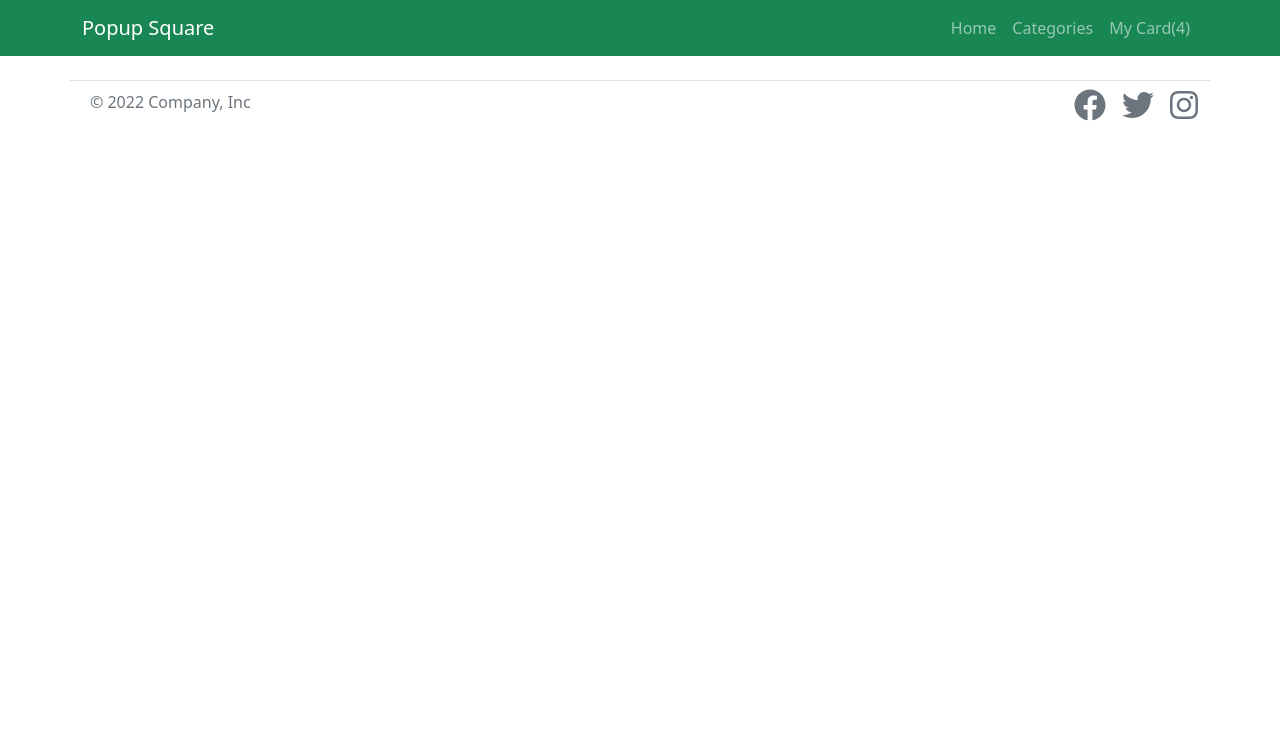
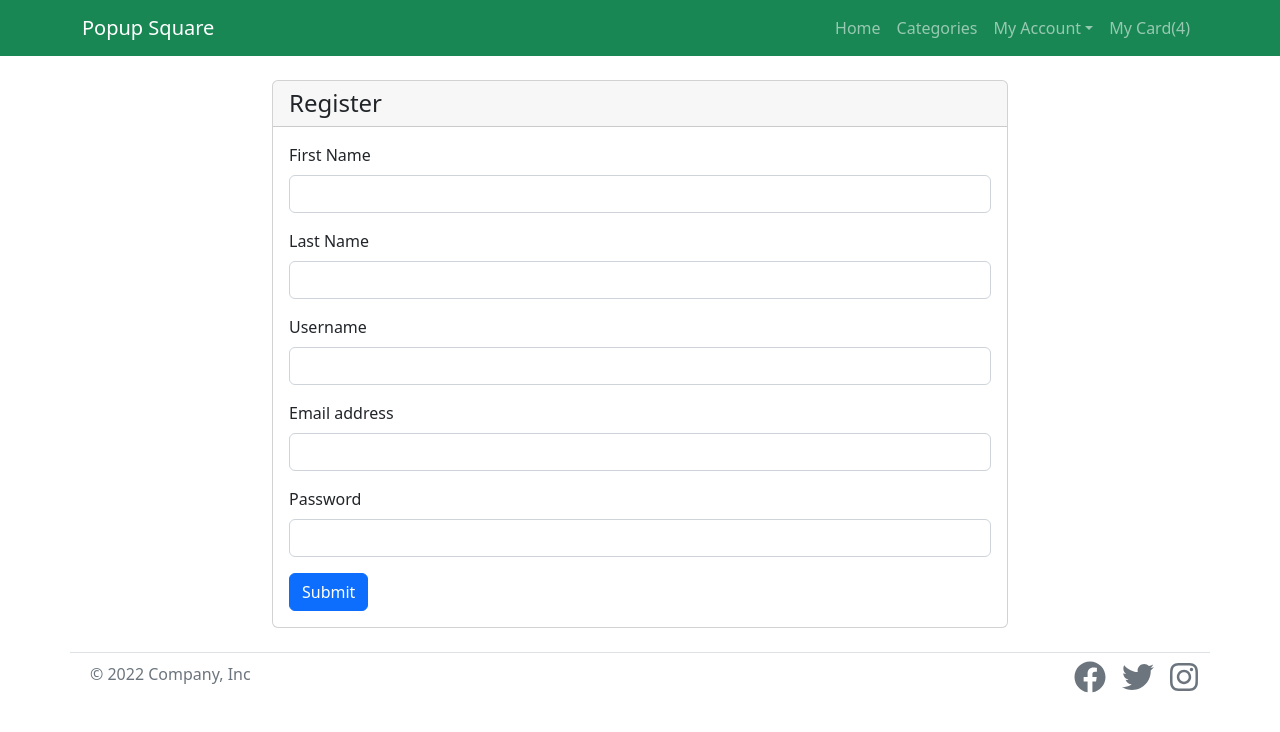
Before and after one commit to chrisunday2013/popupSquare-ecom-frontend, a React (Create React App) app: page /customer-register in a window 1280 px wide. Shown: the top 732 px of the page. Built offline with nearby package versions, Linux system fonts and the light colour scheme.

Commit message:
added customer login and register components

```diff
--- a/src/App.js
+++ b/src/App.js
@@ -11,6 +11,12 @@ import AllProductS from './components/allProducts';
 import ProductDetail from './components/productDetail';
 import Checkout from './components/checkout';
 
+
+// customer info
+import Register from './components/customer/register';
+import Login from './components/customer/login';
+
+
 function App() {
   return (
     <>
@@ -22,6 +28,9 @@ function App() {
            <Route path='/product/:product_slug/:product_id' element={<ProductDetail/>}/>
            <Route path='/products' element={<AllProductS/>}/>
            <Route path='/checkout' element={<Checkout/>}/>
+           {/* customer */}
+           <Route path='/customer-register' element={<Register/>}/>
+           <Route path='/customer-login' element={<Login/>}/>
       </Switch>
       <Footer/>
 
--- /dev/null
+++ b/src/components/customer/login.js
@@ -0,0 +1,34 @@
+
+import { Link } from 'react-router-dom';
+
+function Login(props){
+       return(
+             <div className="container mt-4">
+                   <div className="row">
+                        <div className="col-md-8 col-12 offset-2">
+                            <div className='card'>
+                                  <h4 className='card-header'>Login</h4>
+                                  <div className='card-body'>
+                                        <form>
+                                           <div className="mb-3">
+                                                <label for="username" className="form-label">Username</label>
+                                                <input type="text" className="form-control" id="username" />
+                                            </div>
+
+                                            <div className="mb-3">
+                                                <label for="pwd" className="form-label">Password</label>
+                                                <input type="password" className="form-control" id="pwd" />
+                                            </div>
+
+                                            <button type="submit" className="btn btn-primary">Submit</button>
+                                        </form>
+                                  </div>
+                            </div>
+                        </div>
+                   </div>
+
+             </div>
+       )
+}
+
+export default Login;
--- /dev/null
+++ b/src/components/customer/register.js
@@ -0,0 +1,45 @@
+
+import { Link } from 'react-router-dom';
+
+function Register(props){
+       return(
+             <div className="container mt-4">
+                   <div className="row">
+                        <div className="col-md-8 col-12 offset-2">
+                            <div className='card'>
+                                  <h4 className='card-header'>Register</h4>
+                                  <div className='card-body'>
+                                        <form>
+                                            <div className="mb-3">
+                                                <label for="firstname" className="form-label">First Name</label>
+                                                <input type="text" className="form-control" id="firstname" />
+                                            </div>
+                                            <div className="mb-3">
+                                                <label for="lastname" className="form-label">Last Name</label>
+                                                <input type="text" className="form-control" id="lastname" />
+                                            </div>
+                                            <div className="mb-3">
+                                                <label for="username" className="form-label">Username</label>
+                                                <input type="text" className="form-control" id="username" />
+                                            </div>
+                                            <div className="mb-3">
+                                                <label for="email" className="form-label">Email address</label>
+                                                <input type="email" className="form-control" id="email" />
+                                            </div>
+                                            <div className="mb-3">
+                                                <label for="pwd" className="form-label">Password</label>
+                                                <input type="password" className="form-control" id="pwd" />
+                                            </div>
+
+                                            <button type="submit" className="btn btn-primary">Submit</button>
+                                        </form>
+                                  </div>
+                            </div>
+                        </div>
+                   </div>
+
+             </div>
+       )
+}
+
+export default Register;
--- a/src/components/head.js
+++ b/src/components/head.js
@@ -16,6 +16,18 @@ function Header(){
                         <li className="nav-item">
                             <Link className="nav-link" to="/categories">Categories</Link>
                         </li>
+                        <li className="nav-item dropdown">
+                            <a className="nav-link dropdown-toggle" href="#" role="button" data-bs-toggle="dropdown" aria-expanded="false">
+                                My Account
+                            </a>
+                            <ul class="dropdown-menu">
+                                <li><Link className="dropdown-item" to="/customer-register">Register</Link></li>
+                                <li><Link className="dropdown-item" to="/customer-login">Login</Link></li>
+                                <li><hr className="dropdown-divider"/></li>
+                                <li><Link className="dropdown-item" to="/dashboard">Dashboard</Link></li>
+                                <li><Link className="dropdown-item" to="/logout">Logout</Link></li>
+                            </ul>
+                            </li>
                         <li className="nav-item">
                             <Link className="nav-link" to="/checkout">My Card(4)</Link>
                         </li>
```
